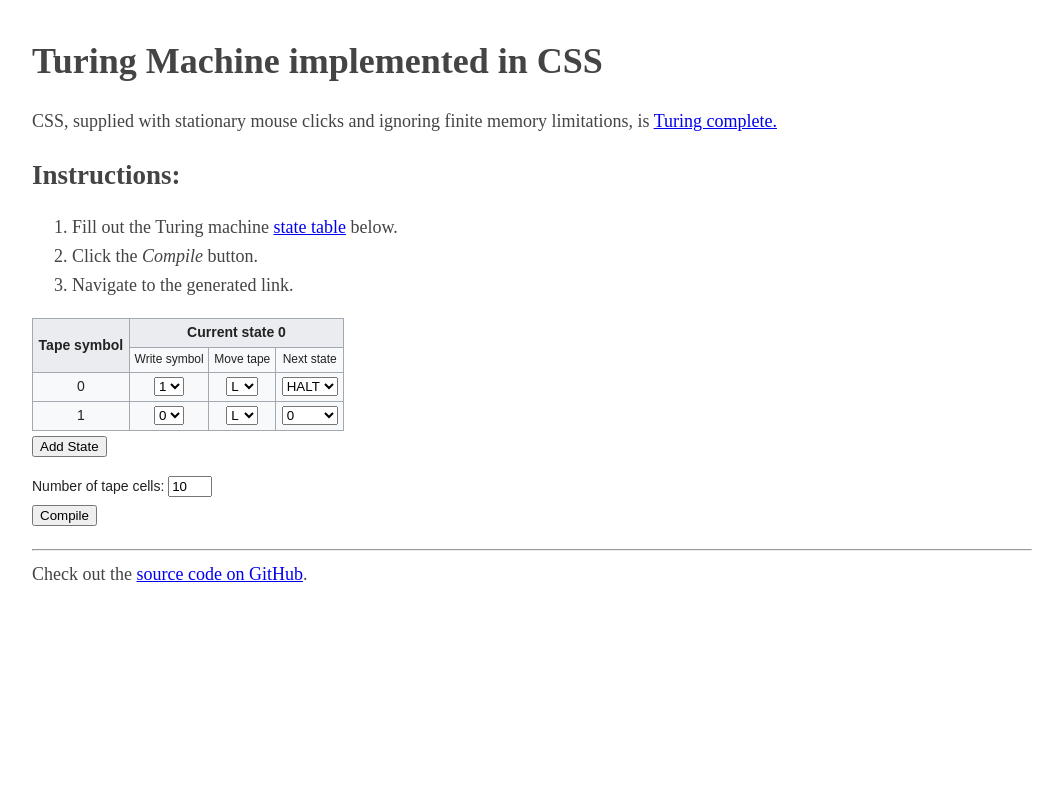
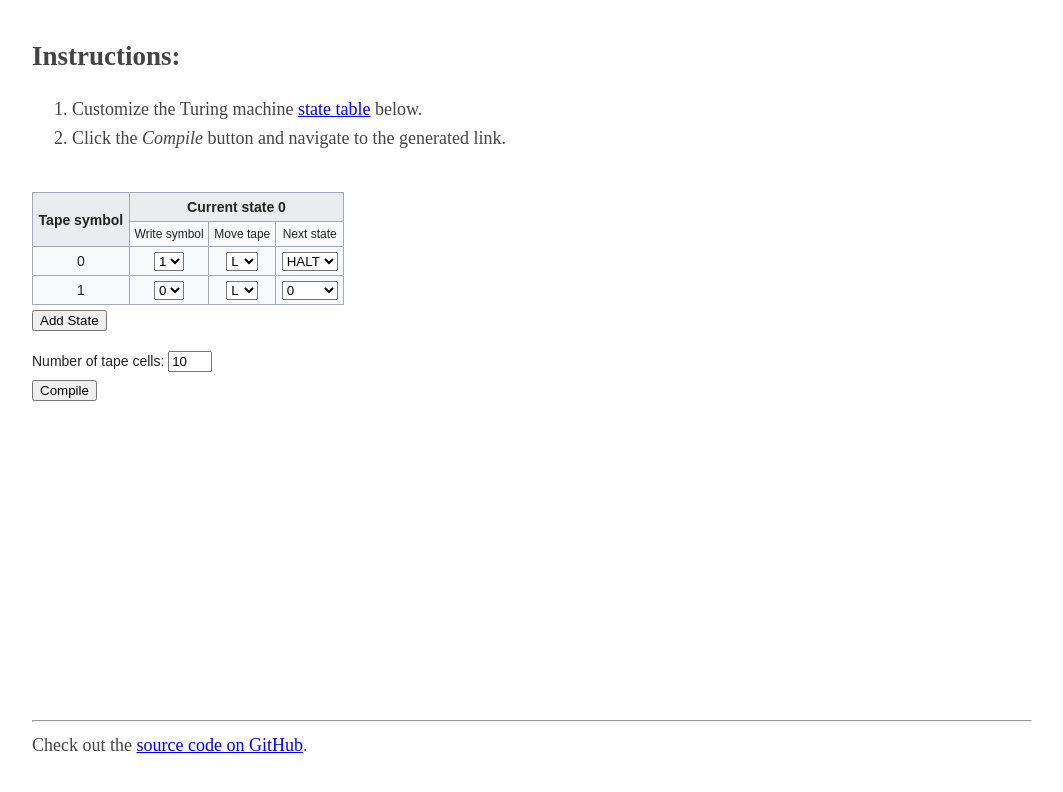
Before and after one commit to brandondong/css-turing-machine, a React (Create React App) app: page / in a window 1280 px wide. Shown: the top 792 px of the page, without its empty margins (108-1171 px from the left). Built offline with nearby package versions, Linux system fonts and the light colour scheme.

Commit message:
Improve UI

```diff
--- /dev/null
+++ b/src/App.css
@@ -0,0 +1,12 @@
+.instructions {
+  margin-bottom: 40px;
+}
+
+.footer {
+  position: fixed;
+  bottom: 0px;
+  max-width: 1000px;
+  width: 100%;
+  padding-bottom: 40px;
+  background-color: white;
+}
--- a/src/App.js
+++ b/src/App.js
@@ -1,4 +1,5 @@
 import React from 'react';
+import './App.css';
 import TuringMachineForm from './TuringMachineForm.js';
 
 const GITHUB_LINK = 'https://github.com/brandondong/css-turing-machine';
@@ -6,19 +7,16 @@ const GITHUB_LINK = 'https://github.com/brandondong/css-turing-machine';
 function App() {
   return (
     <>
-      <header>
-        <h1>Turing Machine implemented in CSS</h1>
-        <aside>CSS, supplied with stationary mouse clicks and ignoring finite memory limitations, is <a href="https://en.wikipedia.org/wiki/Turing_completeness" target="_blank" rel="noopener noreferrer">Turing complete.</a></aside>
-      </header>
       <h2>Instructions:</h2>
-      <ol>
-        <li>Fill out the Turing machine <a href="https://en.wikipedia.org/wiki/Turing_machine#Formal_definition" target="_blank" rel="noopener noreferrer">state table</a> below.</li>
-        <li>Click the <em>Compile</em> button.</li>
-        <li>Navigate to the generated link.</li>
+      <ol className="instructions">
+        <li>Customize the Turing machine <a href="https://en.wikipedia.org/wiki/Turing_machine#Formal_definition" target="_blank" rel="noopener noreferrer">state table</a> below.</li>
+        <li>Click the <em>Compile</em> button and navigate to the generated link.</li>
       </ol>
       <TuringMachineForm />
-      <hr></hr>
-      Check out the <a href={GITHUB_LINK} target="_blank" rel="noopener noreferrer">source code on GitHub</a>.
+      <div className="footer">
+        <hr></hr>
+        Check out the <a href={GITHUB_LINK} target="_blank" rel="noopener noreferrer">source code on GitHub</a>.
+      </div>
     </>
   );
 }
--- a/src/ShareableHtmlLink.js
+++ b/src/ShareableHtmlLink.js
@@ -25,7 +25,7 @@ class ShareableLink extends React.Component {
     const copyButtonText = this.state.copied ? 'Copied!' : 'Copy to Clipboard';
     return (
       <>
-        <div>Shareable Link:</div>
+        <div>Generated Link:</div>
         <input value={this.props.url} ref={this.textInput} readOnly /> <button onClick={() => this.copyToClipboard()}>{copyButtonText}</button>
       </>);
   }
--- a/src/turingMachineConversion.js
+++ b/src/turingMachineConversion.js
@@ -10,13 +10,15 @@ export default function toHTML(config, numTapeCells) {
   addPageStyling(sb);
   addMachineDisplayStyling(sb, config, numTapeCells);
   sb.push('</style>\n<title>CSS Turing Machine</title>\n</head>\n<body>\n');
-  addTuringMachineForm(sb, config);
-  addInstructions(sb);
-  sb.push('<hr>\n<div id="machine">\n');
+  sb.push('<p>This page implements the below Turing machine without executing any Javascript or making any network requests. <a href="https://github.com/brandondong/css-turing-machine/blob/master/README.md" target="_blank">How does it work?</a></p>\n');
+  sb.push('<div id="machine">\n');
   addStateInputs(sb, config, numTapeCells);
   addLogicLabels(sb, config, numTapeCells);
   addInputUI(sb, numTapeCells);
-  sb.push('</div>\n</body>\n</html>');
+  sb.push('</div>\n');
+  sb.push('<hr>\n');
+  addTuringMachineForm(sb, config);
+  sb.push('</body>\n</html>');
   return sb.join('');
 }
 
@@ -67,11 +69,15 @@ function addInputUI(sb, numTapeCells) {
       }
     }
     sb.push('<br>');
+    if (n === 0) {
+      sb.push('<label for="t0_0" class="h"></label>');
+    }
     for (let i = 0; i < numTapeCells; i++) {
       sb.push(`<span class="h h${n} o${n}"></span>`);
     }
     sb.push('\n');
   }
+  sb.push('<span class="instruction">Set the initial tape input by clicking on the squares above.</span>\n');
 }
 
 function addMachineDisplayStyling(sb, config, numTapeCells) {
@@ -87,10 +93,10 @@ function addMachineDisplayStyling(sb, config, numTapeCells) {
 
   addRuleOffsetAfterChecked(sb, 7 * numTapeCells + 3 * config.length + 5, 'span.t0::before{content:"1";}');
   addRuleOffsetAfterChecked(sb, 8 * numTapeCells + 3 * config.length + 5, 'label.t0::before{content:"1";}');
-  addRuleOffsetAfterChecked(sb, 10 * numTapeCells + 3 * config.length + 6, 'span.h0{visibility:visible;}');
+  addRuleOffsetAfterChecked(sb, 10 * numTapeCells + 3 * config.length + 7, 'span.h0{visibility:visible;}');
 
-  addRuleOffsetAfterChecked(sb, 8 * numTapeCells + 2 * config.length + 6, 'span.t1::before{content:"1";}');
-  addRuleOffsetAfterChecked(sb, 10 * numTapeCells + 2 * config.length + 7, 'span.h1{visibility:visible;}');
+  addRuleOffsetAfterChecked(sb, 8 * numTapeCells + 2 * config.length + 7, 'span.t1::before{content:"1";}');
+  addRuleOffsetAfterChecked(sb, 10 * numTapeCells + 2 * config.length + 8, 'span.h1{visibility:visible;}');
 }
 
 function addRuleOffsetAfterChecked(sb, offset, rule) {
@@ -104,19 +110,9 @@ function addRuleOffsetAfterChecked(sb, offset, rule) {
 
 function addTuringMachineForm(sb, config) {
   const form = ReactDOMServer.renderToStaticMarkup(<TuringMachineStateTable config={config} />);
-  sb.push('<h2>Turing Machine:</h2>\n');
+  sb.push('<h3>Reference:</h3>');
   sb.push(form);
   sb.push('\n');
-  sb.push('<p>This page implements the above Turing machine without executing any Javascript or making any network requests!</p>\n');
-}
-
-function addInstructions(sb) {
-  sb.push('<h2>Instructions:</h2>\n');
-  sb.push('<ol>\n');
-  sb.push('<li>Select the desired initial tape input.</li>\n');
-  sb.push('<li>When ready, press the <em>Start</em> button.</li>\n');
-  sb.push('<li>Press the <em>Execute Step</em> button repeatedly to forward the program\'s execution. When the button is gone, the program has halted.</li>\n');
-  sb.push('</ol>\n');
 }
 
 function addPageStyling(sb) {
```
Also changed, not shown: src/conversion.css (+19 -2 lines), src/conversionStaticCSS.js (+1 -1 lines).
